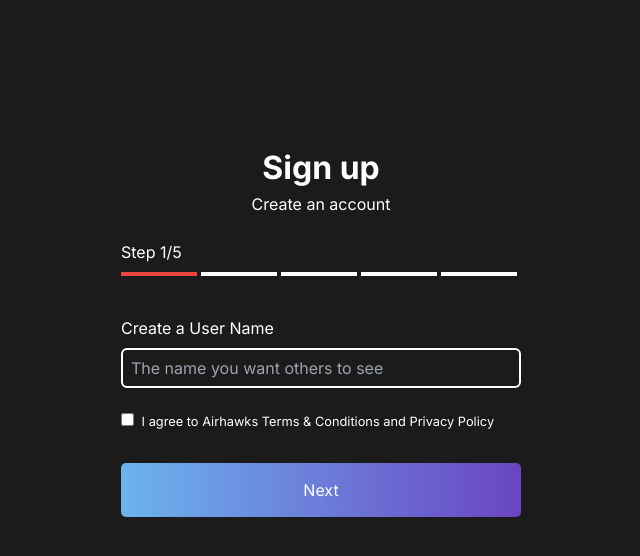
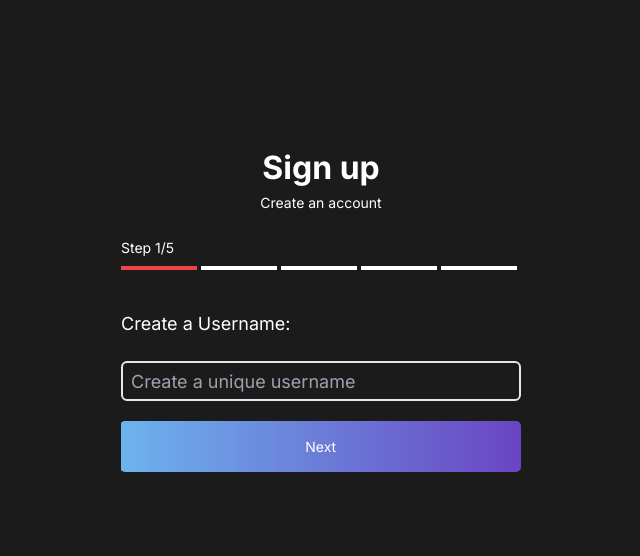
Before and after one commit to Younglad-Paul/Airhawk, a Next.js app: page /Signin/Buttons/Form in a window 1280 px wide. Shown: the top 556 px of the page, without its empty margins (319-959 px from the left). Built offline with nearby package versions, Linux system fonts and the light colour scheme.

Commit message:
fixed the Signup form

```diff
--- a/package.json
+++ b/package.json
@@ -14,7 +14,8 @@
     "next-auth": "^4.24.5",
     "react": "^18",
     "react-dom": "^18",
-    "react-icons": "^4.12.0"
+    "react-icons": "^4.12.0",
+    "swiper": "^11.0.5"
   },
   "devDependencies": {
     "@types/node": "^20",
--- a/src/app/Signin/Buttons/Form/page.tsx
+++ b/src/app/Signin/Buttons/Form/page.tsx
@@ -1,6 +1,15 @@
 'use client'
-import React, { useState } from 'react';
+import React, { useState, useRef } from 'react';
 import Button from '../Button';
+import { Swiper, SwiperSlide } from 'swiper/react';
+import 'swiper/css';
+import 'swiper/css/navigation';
+import '../../../ul/styles.css'
+import { Navigation } from 'swiper/modules';
+import 'swiper/css';
+import 'swiper/css/navigation';
+import 'swiper/css/pagination';
+import 'swiper/css/bundle';
 
 const Page = () => {
   const [step, setStep] = useState(1);
@@ -12,7 +21,6 @@ const Page = () => {
       setStep(step + 1);
     }
   };
-
 
   return (
     <div className="flex min-h-screen flex-col bg-[#1B1B1B] text-white py-36 p-4 flex min-h-screen flex-col items-center justify-between">
@@ -29,32 +37,76 @@ const Page = () => {
             ))}
           </div>
         </div>
-        <div className='mt-10 mb-8'>
-          <div className='w-full'>
-            <label htmlFor='name'>Create a User Name</label>
-            <input
-              className='w-full h-10 p-2 bg-transparent border-2 border-white rounded-md mt-2'
-              type='text'
-              placeholder='The name you want others to see'
-            />
-          </div>
-          <div className='mt-6 text-[.8rem]'>
-            <input type="checkbox" className='bg-transparent mr-1 '/> I agree to Airhawks Terms & Conditions and Privacy Policy
-          </div>
-        </div>
-        {step < 5 ? (
+        <div className='mt-10 mb-8 h-[17rem]'>
+        <Swiper navigation={{ nextEl: '.button-next'}} modules={[Navigation]} className="mySwiper">
+        <SwiperSlide>
+              <div className="w-full text-start">
+              <label htmlFor='username'>Create a Username:
+              <input
+              className='w-full rounded-md bg-transparent border-2 h-10 mt-6 p-2'
+                type="text"
+                placeholder='Create a unique username' />
+              </label>
+              </div>
+            </SwiperSlide>
+            <SwiperSlide>
+              <div className="w-full text-start">
+              <label htmlFor='username'>Your Lagal Name:
+              <input
+              className='w-full rounded-md bg-transparent border-2 h-10 mt-6 p-2'
+                type="text"
+                placeholder='Full name' />
+              </label>
+              </div>
+            </SwiperSlide>
+            <SwiperSlide>
+              <div className="w-full text-start">
+              <label htmlFor='username'>Email:
+              <input
+              className='w-full rounded-md bg-transparent border-2 h-10 mt-6 p-2'
+                type="email"
+                placeholder='example@example.com' />
+              </label>
+              </div>
+            </SwiperSlide>
+            <SwiperSlide>
+              <div className="w-full text-start">
+              <label htmlFor='username'>Phone Number:
+              <input
+              className='w-full rounded-md bg-transparent border-2 h-10 mt-6 p-2'
+                type="number"
+                placeholder='Preferably your whatsapp line' />
+              </label>
+              </div>
+            </SwiperSlide>
+            <SwiperSlide>
+              <div className="w-full text-start">
+              <label htmlFor='username'>Create Password:
+              <input
+              className='w-full rounded-md bg-transparent border-2 h-10 mt-6 p-2'
+                type="password"
+                placeholder='' />
+              </label>
+              </div>
+            </SwiperSlide>
+            {step < 5 ? (
+          <div className='swiper-button-next w-full text-center'>
           <button
             type="button"
-            className="button w-full text-center grid place-items-center py-1 px-1 rounded-md overflow-hidden"
+            className=" button-next w-full text-center grid place-items-center  py-1 px-1 rounded-md overflow-hidden"
             onClick={nextStep}
+
           >
             Next
           </button>
+          </div>
         ) : (
-          <div className='block'>
+          <div className='block mt-[-10rem]'>
             <Button />
           </div>
         )}
+      </Swiper>
+        </div>
       </form>
     </div>
   );
--- a/src/app/api/auth/[...nextauth]/route.tsx
+++ /dev/null
@@ -1,14 +0,0 @@
-import NextAuth from "next-auth";
-import { NextAuthOptions } from "next-auth";
-import GoogleProvider from "next-auth/providers/google";
-
-export const handler = NextAuth({
-  providers: [
-    GoogleProvider({
-      clientId: process.env.GOOGLE_CLIENT_ID!,
-      clientSecret: process.env.GOOGLE_CLIENT_SECRET!,
-    }),
-  ],
-});
-
-export { handler as GET, handler as POST };
--- a/src/app/globals.css
+++ b/src/app/globals.css
@@ -29,7 +29,25 @@ body {
 
   font-family: 'Work Sans', sans-serif;
 }
+.swiper-button-next{
+  width:106% !important;
+  margin-right: -33px !important;
+}
+.button-next{
+    width:97% !important;
 
+  color: #fff !important;
+  background: linear-gradient(to right, #6CB4EE, #6A0DAD,#6CB4EE);
+  border-radius: 5px;
+  border: none;
+  transition: background-position 0.3s ease;
+  padding: 15px 35px;
+  background-size: 300% 100%;
+  moz-transition: all .4s ease-in-out;
+  -o-transition: all .4s ease-in-out;
+  -webkit-transition: all .4s ease-in-out;
+  transition: all 1s ease-in-out;
+}
 .button {
   background: linear-gradient(to right, #6CB4EE, #6A0DAD,#6CB4EE);
   border-radius: 5px;
@@ -43,7 +61,7 @@ body {
   transition: all 1s ease-in-out;
 }
 
-.button:hover {
+.button:hover,.button-next:hover  {
   background-position: 100% 0;
   text-decoration: none;
   color: #fff;
--- /dev/null
+++ b/src/app/ul/styles.css
@@ -0,0 +1,39 @@
+#app {
+    height: 100%;
+  }
+  html,
+  body {
+    position: relative;
+    height: 100%;
+  }
+
+  body {
+    background: #eee;
+    font-family: Helvetica Neue, Helvetica, Arial, sans-serif;
+    font-size: 14px;
+    color: #000;
+    margin: 0;
+    padding: 0;
+  }
+
+  .swiper {
+    width: 100%;
+    height: 100%;
+  }
+
+  .swiper-slide {
+    text-align: center;
+    font-size: 18px;
+
+    /* Center slide text vertically */
+    display: flex;
+    justify-content: center;
+    align-items: center;
+  }
+
+  .swiper-slide img {
+    display: block;
+    width: 100%;
+    height: 100%;
+    object-fit: cover;
+  }
```
Also changed, not shown: 2 other files (tests, documents, lock files or other folders).
